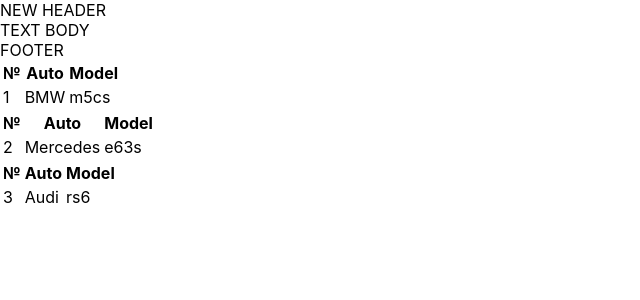
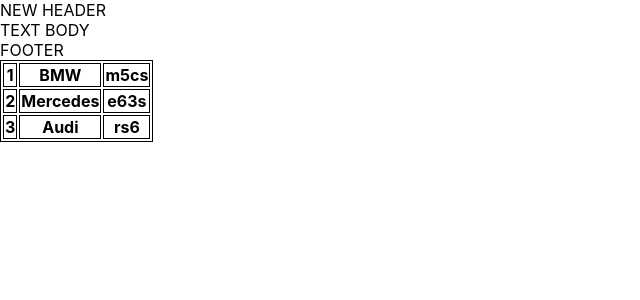
Before and after one commit to Alex-Fes/microtasks, a React (Create React App) app: page / in a window 1280 px wide. Shown: the top 300 px of the page, without its empty margins (0-640 px from the left). Built offline with nearby package versions, Linux system fonts and the light colour scheme.

Commit message:
map cars

```diff
--- a/src/site/Components/Map.tsx
+++ b/src/site/Components/Map.tsx
@@ -1,42 +1,35 @@
 import React from 'react';
+import './map.css'
 
 type NewComponentPropsType = {
-    // topCars: Array<topCarsPropsType>;
-    autoCheck: Array<topCarsPropsType>
+    autoCheck: topCarsPropsType[]
+    // autoCheck: Array<topCarsPropsType>
 }
 
-type topCarsPropsType = {
-    manufacturer: string,
+export type topCarsPropsType = {
+    manufacturer: string
     model: string
 }
 
-const Auto = (props: NewComponentPropsType) => {
+const Auto = ({autoCheck}: NewComponentPropsType) => {
+
+    let carFromMap = autoCheck.map((el, index) => {
+
     return (
-        <div>
-            {props.autoCheck.map((objectFromTopCars, index) => {
-                return (
-                    <div>
-                        <table>
-                            <tr>
-                                <th>№</th>
-                                <th>Auto</th>
-                                <th>Model</th>
-                            </tr>
-                            <tr>
-                                <td>{index + 1}</td>
-                                <td>{objectFromTopCars.manufacturer}</td>
-                                <td>{objectFromTopCars.model}</td>
-                            </tr>
 
-                        </table>
+        <tr key={index}>
+            <th key={index}>{index + 1}</th>
+            <th key={el.manufacturer}>{el.manufacturer}</th>
+            <th key={el.model}>{el.model}</th>
+        </tr>
+    )
+    })
 
-                    </div>
-                )
-            })}
-
-
-        </div>
+    return (
+        <table>
+            {carFromMap}
+        </table>
     )
-}
+};
 
 export default Auto;
--- /dev/null
+++ b/src/site/Components/map.css
@@ -0,0 +1,7 @@
+.wrapper {
+    display: grid;
+}
+
+table, th, td {
+    border: 1px solid black;
+}
```
